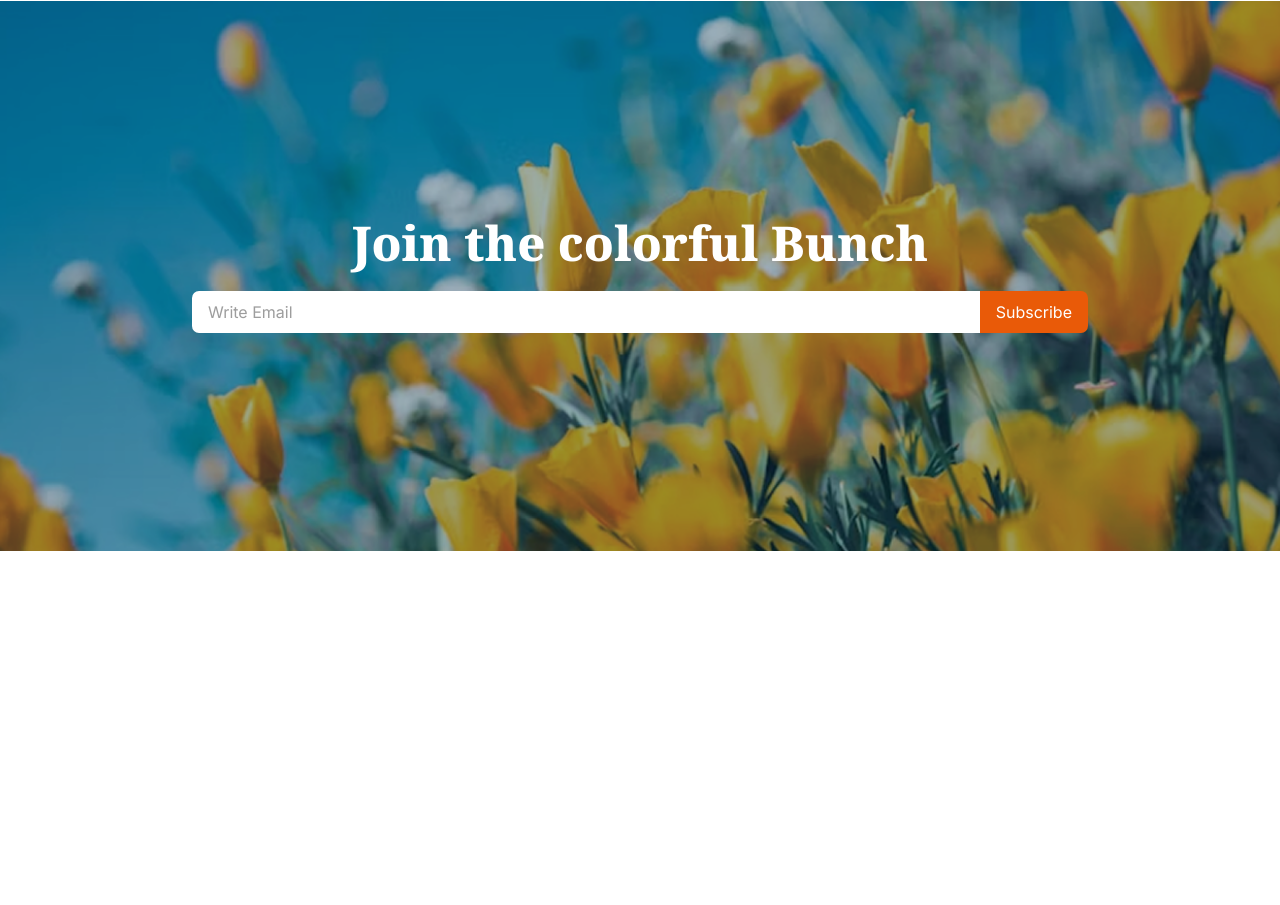
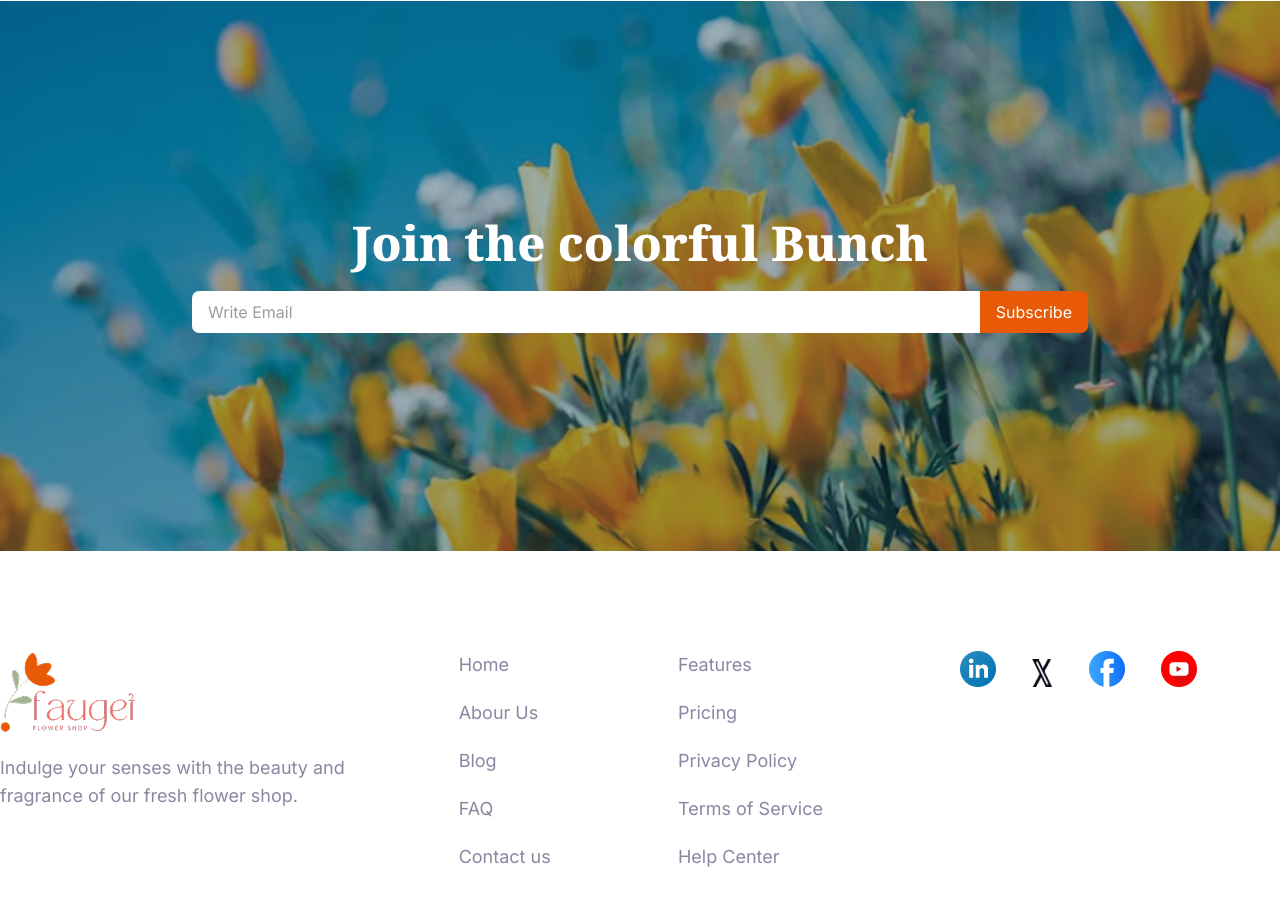
Before and after one commit to Riadul-Islam-551/Responsive-flowers, a plain HTML site: page index.html in a window 1280 px wide. Shown: the part 3545-4450 px from the top of the page. Before the commit the page ends 4096 px from the top, so only its background shows below. Drawn offline with nearby package versions, Linux system fonts and the light colour scheme.

Commit message:
complet the footer section

```diff
--- a/index.html
+++ b/index.html
@@ -196,14 +196,48 @@
         </div>
     </section>
     <!-- subscription section  -->
-    <section class="subscription w-[100%] h-[300px] md:h-[400px] lg:h-[500px] xl:h-[550px] flex justify-center items-center flex-col">
+    <section
+        class="subscription w-[100%] h-[300px] md:h-[400px] lg:h-[500px] xl:h-[550px] flex justify-center items-center flex-col">
         <h1 class="text-xl lg:text-5xl font-bold primary-text mb-6 text-white">Join the colorful Bunch</h1>
         <div class="input flex w-[95%] md:w-[80%] lg:w-[70%] mx-3">
             <input type="email" placeholder="Write Email" id="subscription" class="w-[100%]  bg-white ">
             <button class="input-button rounded-l-none ">Subscribe</button>
         </div>
+    </section>
+    <!-- footer section  -->
+    <footer class="container mx-auto my-[100px] grid grid-cols-1 lg:grid-cols-6 secondary-color lg:gap-9 ">
+        <div class="content lg:col-span-2 mx-2 xl:mx-0">
+            <img src="./assets/logo.png" alt="logo" class="w-[100px] lg:w-[135px]">
+            <p class="mt-5 text-sm lg:text-lg">Indulge your senses with the beauty and fragrance of our fresh flower shop. </p>
+        </div>
+        <div class="content mt-7 lg:mt-0 text-sm lg:text-lg">
+            <ul>
+                <li><a href="#">Home</a></li>
+                <li><a href="#">Abour Us</a></li>
+                <li><a href="#">Blog</a></li>
+                <li><a href="#">FAQ</a></li>
+                <li><a href="#">Contact us</a></li>
+            </ul>
+        </div>
+        <div class="content mb-7 lg:mb-0 text-sm lg:text-lg">
+            <ul>
+                <li><a href="#">Features</a></li>
+                <li><a href="#">Pricing</a></li>
+                <li><a href="#">Privacy Policy</a></li>
+                <li><a href="#">Terms of Service</a></li>
+                <li><a href="#">Help Center</a></li>
+            </ul>
+        </div>
+        <div class="content lg:col-span-2 flex justify-center items-start">
+            <div class="flex gap-9">
+                <img src="./assets/icon-linkedin.png" alt="linked in link">
+                <img src="./assets/icon-twitter.png" alt="X link" class="mt-2 ">
+                <img src="./assets/icon-facebook.png" alt="facebook link">
+                <img src="./assets/icon-youtube.png" alt="youtube link">
+            </div>
 
-    </section>
+        </div>
+    </footer>
 </body>
 
 </html>
--- a/main.css
+++ b/main.css
@@ -63,3 +63,10 @@
         padding: 9px 16px;
 
 }
+/* footer section  */
+footer .content ul{
+    margin: 0 0 0 20px;
+}
+footer .content ul li{
+    margin: 0 0 20px 0;
+}
```
